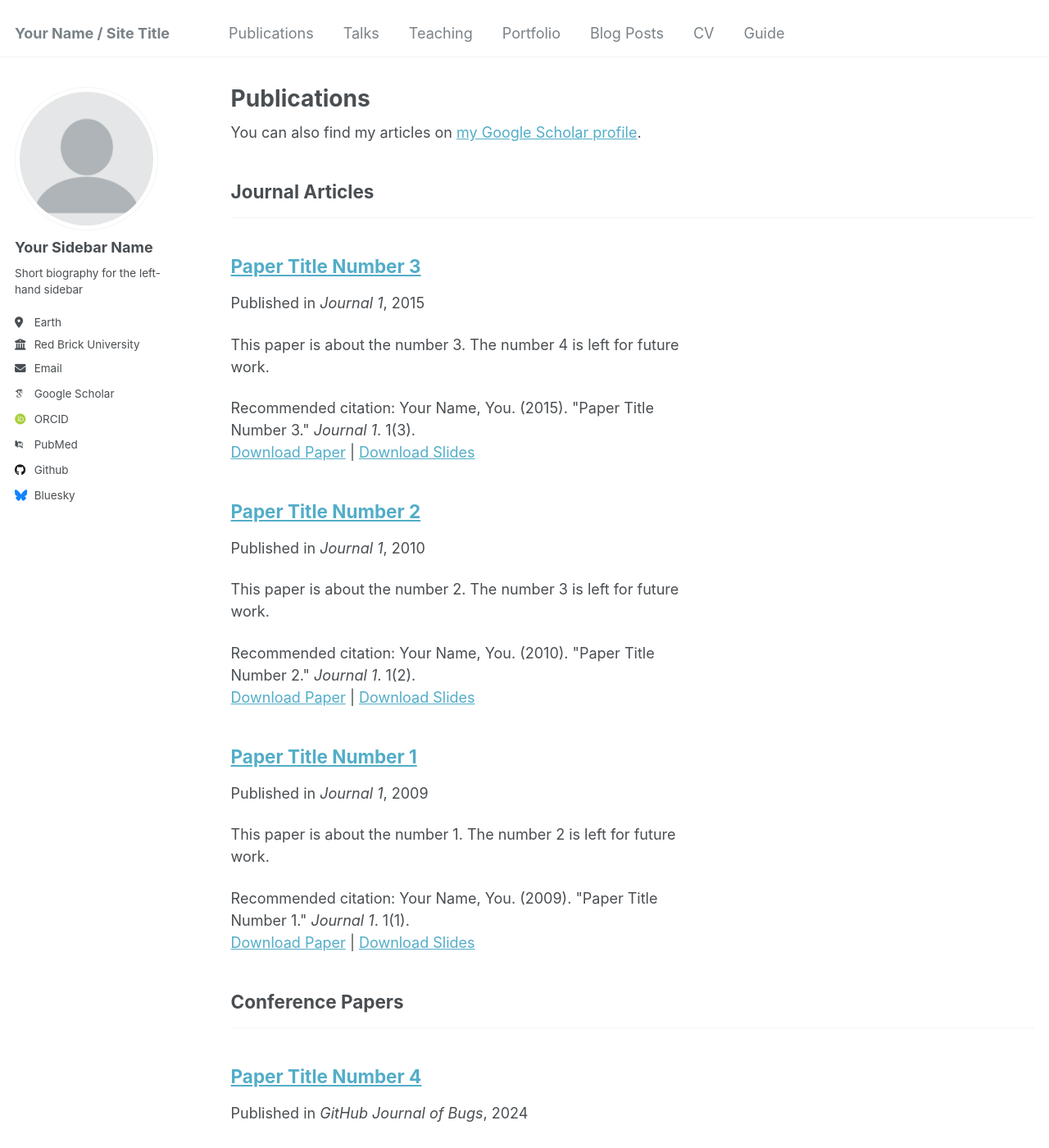
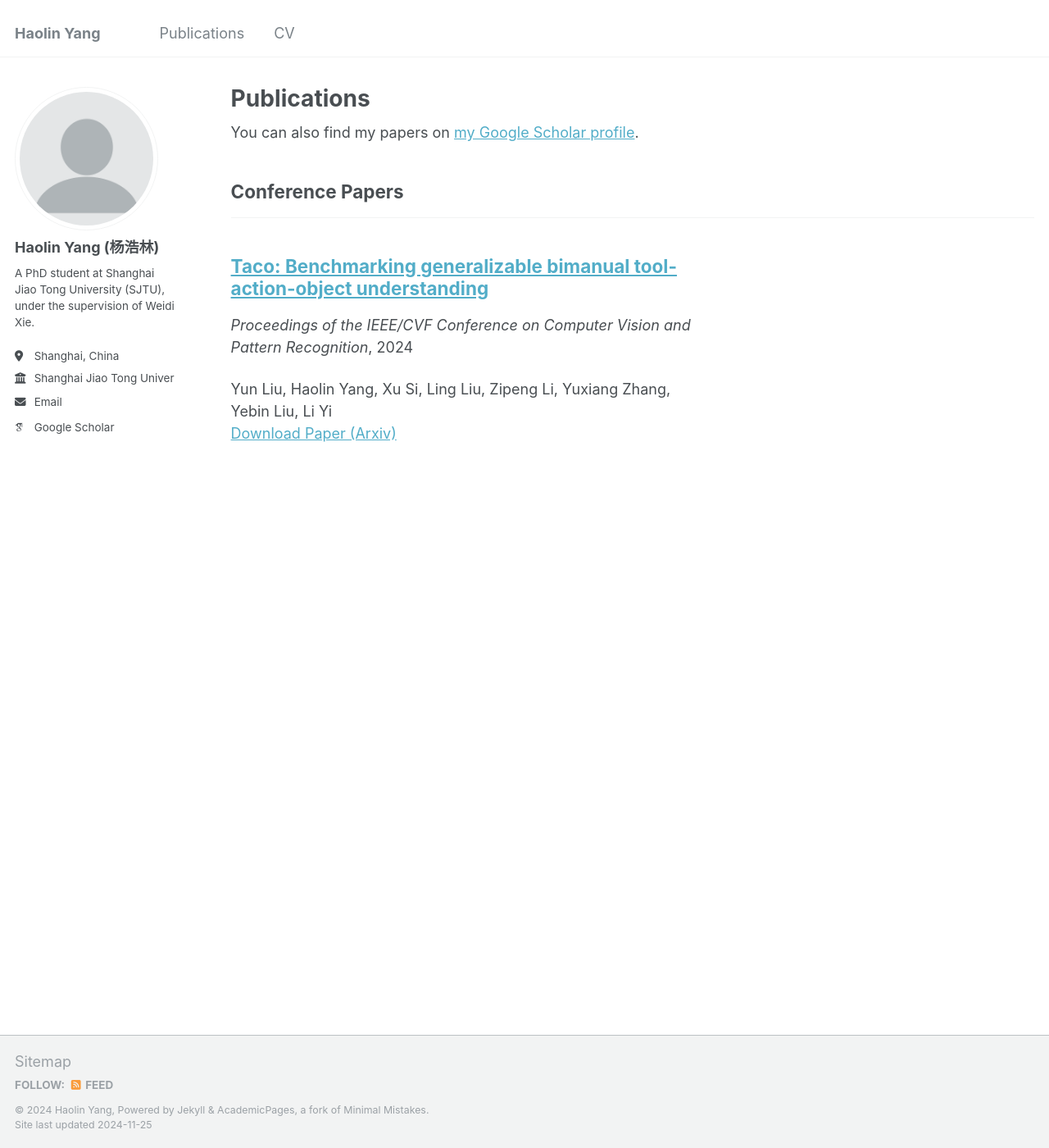
Before and after one commit to haolinyang-hlyang/haolinyang-hlyang.github.io, a Jekyll site: the page built from _pages/publications.html, in a window 1280 px wide and 1400 px high. Shown: the whole window at 82% size. Built offline with Jekyll 4.4.1, drawn with Linux system fonts in a browser that asks for light colours; some web fonts are replaced; some of the changed text lies outside the part shown.

```diff
--- a/_config.yml
+++ b/_config.yml
@@ -8,11 +8,11 @@
 
 # Basic Site Settings
 locale                   : "en-US"
-title                    : "Your Name / Site Title"
+title                    : "Haolin Yang"
 title_separator          : "-"
-name                     : &name "Your Name"
-description              : &description "personal description"
-url                      : https://academicpages.github.io # the base hostname & protocol for your site e.g. "https://[your GitHub username].github.io"
+name                     : &name "Haolin Yang"
+description              : &description "A PhD student at Shanghai Jiao Tong University (SJTU), under the supervision of Weidi Xie."
+url                      : https://haolinyang-hlyang.github.io # the base hostname & protocol for your site e.g. "https://[your GitHub username].github.io"
 baseurl                  : "" # the subpath of your site, e.g. "/blog"
 repository               : "academicpages/academicpages.github.io"
 
@@ -22,21 +22,21 @@ repository               : "academicpages/academicpages.github.io"
 author:
   # Biographic information
   avatar           : "profile.png"
-  name             : "Your Sidebar Name"
+  name             : "Haolin Yang (杨浩林)"
   pronouns         : # example: "she/her"
-  bio              : "Short biography for the left-hand sidebar"
-  location         : "Earth"
-  employer         : "Red Brick University"
+  bio              : "A PhD student at Shanghai Jiao Tong University (SJTU), under the supervision of Weidi Xie."
+  location         : "Shanghai, China"
+  employer         : "Shanghai Jiao Tong University (SJTU)"
   uri              : # URL
-  email            : "none@example.org"
+  email            : "haolinyang@sjtu.edu.cn"
 
   # Academic websites
   arxiv            : # URL - Update with the correct link to your profile
-  googlescholar    : "https://scholar.google.com/citations?user=PS_CX0AAAAAJ"
+  googlescholar    : "https://scholar.google.com/citations?user=vDMZmEQAAAAJ"
   impactstory      : # URL
-  orcid            : "http://orcid.org/yourorcidurl"
+  # orcid            : "http://orcid.org/yourorcidurl"
   semantic         : # URL
-  pubmed           : "https://www.ncbi.nlm.nih.gov/pubmed/?term=john+snow"
+  # pubmed           : "https://www.ncbi.nlm.nih.gov/pubmed/?term=john+snow"
   researchgate     : # URL
   scopus           : # URL
 
@@ -44,12 +44,12 @@ author:
   bitbucket        : # Username - Update with your username on the site
   codepen          : # Username
   dribbble         : # Username
-  github           : "academicpages"
+  # github           : "academicpages"
   kaggle           : # Username
   stackoverflow    : # User number or user number and name (i.e., use "1" or "1/jeff-atwood")
 
   # Social media
-  bluesky          : "bsky.app" # Replace this with you Bluesky username
+  # bluesky          : "bsky.app" # Replace this with you Bluesky username
   facebook         : # Username
   flickr           : # Username
   foursquare       : # Username
--- a/_includes/archive-single.html
+++ b/_includes/archive-single.html
@@ -26,12 +26,16 @@
       </div>
     {% endif %}
 
-    <h2 class="archive__item-title" itemprop="headline">
-      {% if post.link %}
+    <!-- <h2 class="archive__item-title" itemprop="headline">
+  </h2>    {% if post.link %}
         <a href="{{ post.link }}">{{ title }}</a> <a href="{{ base_path }}{{ post.url }}" rel="permalink"><i class="fa fa-link" aria-hidden="true" title="permalink"></i><span class="sr-only">Permalink</span></a>
       {% else %}
         <a href="{{ base_path }}{{ post.url }}" rel="permalink">{{ title }}</a>
       {% endif %}
+    </h2> -->
+
+    <h2 class="archive__item-title" itemprop="headline">
+      <a href="{{ post.paperurl }}">{{ title }}</a>
     </h2>
 
     {% if post.read_time %}
@@ -41,7 +45,8 @@
         {% if post.collection == 'teaching' %}
           <p> {{ post.type }}, <i>{{ post.venue }}</i>, {{ post.date | default: "1900-01-01" | date: "%Y" }} </p>
         {% elsif post.collection == 'publications' %}
-          <p>Published in <i>{{ post.venue }}</i>, {{ post.date | default: "1900-01-01" | date: "%Y" }} </p>
+          <!-- <p>Published in <i>{{ post.venue }}</i>, {{ post.date | default: "1900-01-01" | date: "%Y" }} </p> -->
+          <p><i>{{ post.venue }}</i>, {{ post.date | default: "1900-01-01" | date: "%Y" }} </p>
         {% elsif post.date %}
          <p class="page__date"><strong><i class="fa fa-fw fa-calendar" aria-hidden="true"></i> {{ site.data.ui-text[site.locale].date_label | default: "Published:" }}</strong> <time datetime="{{ post.date | default: "1900-01-01" | date_to_xmlschema }}">{{ post.date | default: "1900-01-01" | date: "%B %d, %Y" }}</time></p>
         {% endif %}
@@ -52,16 +57,16 @@
     <p class="archive__item-excerpt" itemprop="description"><p>{{ post.excerpt | markdownify | remove: '<p>' | remove: '</p>' }}<strong><a href="{{ base_path }}{{ post.url }}" rel="permalink"> Read more</a></strong></p></p>
     {% endif %}
 
-    {% if post.citation and post.paperurl and post.slidesurl %}
-      <p>Recommended citation: {{ post.citation }}<br /><a href="{{ post.paperurl }}">Download Paper</a> | <a href="{{ post.slidesurl }}">Download Slides</a></p>
-    {% elsif post.citation and post.paperurl %}
-      <p>Recommended citation: {{ post.citation }}<br /><a href="{{ post.paperurl }}">Download Paper</a></p>
-    {% elsif post.citation and post.slidesurl %}
-      <p>Recommended citation: {{ post.citation }}<br /><a href="{{ post.slidesurl }}">Download Slides</a></p>
-    {% elsif post.citation %}
-      <p>Recommended citation: {{ post.citation }}</p>
-    {% elsif post.paperurl %}
-      <p><a href=" {{ post.paperurl }} ">Download Paper</a></p>
+    {% if post.authors and post.arxivurl and post.slidesurl %}
+      <p>{{ post.authors }}<br /><a href="{{ post.arxivurl }}">Download Paper (Arxiv)</a> | <a href="{{ post.slidesurl }}">Download Slides</a></p>
+    {% elsif post.authors and post.arxivurl %}
+      <p>{{ post.authors }}<br /><a href="{{ post.arxivurl }}">Download Paper (Arxiv)</a></p>
+    {% elsif post.authors and post.slidesurl %}
+      <p>{{ post.authors }}<br /><a href="{{ post.slidesurl }}">Download Slides</a></p>
+    {% elsif post.authors %}
+      <p>{{ post.authors }}</p>
+    {% elsif post.arxivurl %}
+      <p><a href="{{ post.arxivurl }}">Download Paper (Arxiv)</a></p>
     {% elsif post.slidesurl %}
       <p><a href="{{ post.slidesurl }}">Download Slides</a></p>
     {% endif %}
--- a/_pages/cv.md
+++ b/_pages/cv.md
@@ -11,11 +11,10 @@ redirect_from:
 
 Education
 ======
-* Ph.D in Version Control Theory, GitHub University, 2018 (expected)
-* M.S. in Jekyll, GitHub University, 2014
-* B.S. in GitHub, GitHub University, 2012
+* Ph.D, Shanghai Jiao Tong University, 2029 (expected)
+* B.S. in Computer Science, Beijing University of Posts and Telecommunications, 2024
 
-Work experience
+<!-- Work experience
 ======
 * Spring 2024: Academic Pages Collaborator
   * Github University
@@ -61,4 +60,4 @@ Teaching
 
 Service and leadership
 ======
-* Currently signed in to 43 different slack teams
+* Currently signed in to 43 different slack teams -->
--- a/_pages/publications.html
+++ b/_pages/publications.html
@@ -6,7 +6,7 @@ author_profile: true
 ---
 
 {% if site.author.googlescholar %}
-  <div class="wordwrap">You can also find my articles on <a href="{{site.author.googlescholar}}">my Google Scholar profile</a>.</div>
+  <div class="wordwrap">You can also find my papers on <a href="{{site.author.googlescholar}}">my Google Scholar profile</a>.</div>
 {% endif %}
 
 {% include base_path %}
--- /dev/null
+++ b/_publications/2024-TACO.md
@@ -0,0 +1,12 @@
+---
+title: "Taco: Benchmarking generalizable bimanual tool-action-object understanding"
+collection: publications
+category: conferences
+permalink: /publication/2024-TACO
+date: 2024-10-01
+venue: 'Proceedings of the IEEE/CVF Conference on Computer Vision and Pattern Recognition'
+paperurl: 'https://taco2024.github.io/'
+arxivurl: 'https://arxiv.org/abs/2401.08399'
+authors: 'Yun Liu, Haolin Yang, Xu Si, Ling Liu, Zipeng Li, Yuxiang Zhang, Yebin Liu, Li Yi'
+---
+<!-- [Download paper here](https://arxiv.org/abs/2401.08399) -->
--- a/markdown_generator/publications.tsv
+++ b/markdown_generator/publications.tsv
@@ -1,4 +1,2 @@
 pub_date	title	venue	excerpt	citation	url_slug	paper_url	slides_url
-2009-10-01	Paper Title Number 1	Journal 1	This paper is about the number 1. The number 2 is left for future work.	Your Name, You. (2009). "Paper Title Number 1." <i>Journal 1</i>. 1(1).	paper-title-number-1	http://academicpages.github.io/files/paper1.pdf	http://academicpages.github.io/files/slides1.pdf
-2010-10-01	Paper Title Number 2	Journal 1	This paper is about the number 2. The number 3 is left for future work.	Your Name, You. (2010). "Paper Title Number 2." <i>Journal 1</i>. 1(2).	paper-title-number-2	http://academicpages.github.io/files/paper2.pdf	http://academicpages.github.io/files/slides2.pdf
-2015-10-01	Paper Title Number 3	Journal 1	This paper is about the number 3. The number 4 is left for future work.	Your Name, You. (2015). "Paper Title Number 3." <i>Journal 1</i>. 1(3).	paper-title-number-3	http://academicpages.github.io/files/paper3.pdf	http://academicpages.github.io/files/slides3.pdf
+2024-10-01	Taco: Benchmarking generalizable bimanual tool-action-object understanding	Proceedings of the IEEE/CVF Conference on Computer Vision and Pattern Recognition	-	-	-	http://haolinyang-haolinyang.github.io/files/TACO.pdf	-
--- /dev/null
+++ b/markdown_generator/publications_bak.tsv
@@ -0,0 +1,4 @@
+pub_date	title	venue	excerpt	citation	url_slug	paper_url	slides_url
+2009-10-01	Paper Title Number 1	Journal 1	This paper is about the number 1. The number 2 is left for future work.	Your Name, You. (2009). "Paper Title Number 1." <i>Journal 1</i>. 1(1).	paper-title-number-1	http://academicpages.github.io/files/paper1.pdf	http://academicpages.github.io/files/slides1.pdf
+2010-10-01	Paper Title Number 2	Journal 1	This paper is about the number 2. The number 3 is left for future work.	Your Name, You. (2010). "Paper Title Number 2." <i>Journal 1</i>. 1(2).	paper-title-number-2	http://academicpages.github.io/files/paper2.pdf	http://academicpages.github.io/files/slides2.pdf
+2015-10-01	Paper Title Number 3	Journal 1	This paper is about the number 3. The number 4 is left for future work.	Your Name, You. (2015). "Paper Title Number 3." <i>Journal 1</i>. 1(3).	paper-title-number-3	http://academicpages.github.io/files/paper3.pdf	http://academicpages.github.io/files/slides3.pdf
```
Also changed, not shown: _data/navigation.yml (+10 -10 lines), _pages/about.md (+7 -4 lines), bak/2009-10-01-paper-title-number-1.md (renamed from _publications/2009-10-01-paper-title-number-1.md), bak/2010-10-01-paper-title-number-2.md (renamed from _publications/2010-10-01-paper-title-number-2.md), bak/2015-10-01-paper-title-number-3.md (renamed from _publications/2015-10-01-paper-title-number-3.md), bak/2024-02-17-paper-title-number-4.md (renamed from _publications/2024-02-17-paper-title-number-4.md), 3 other files.
